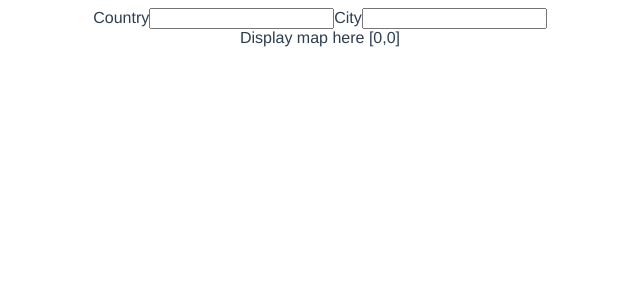
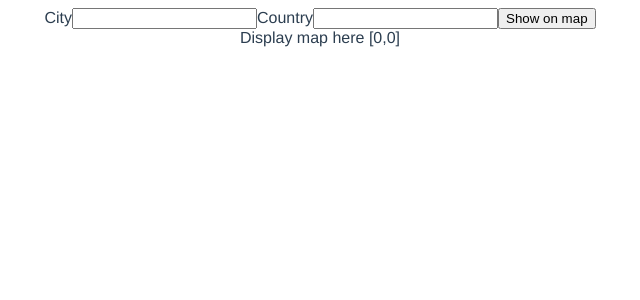
Before and after one commit to cnotv/open-weather-map, a Vue app: page /login in a window 1280 px wide. Both pictures are taken after typing "Sample" into the empty fields and a click on the button "Add key". Shown: the top 300 px of the page, without its empty margins (320-960 px from the left). Built offline with nearby package versions, Linux system fonts and the light colour scheme.

Commit message:
Retrieve locations data from the form

```diff
--- a/src/components/City.vue
+++ b/src/components/City.vue
@@ -1,16 +1,34 @@
 <template>
   <form>
+    <label>City</label>
+    <input required type="text" v-model="city" />
+
     <label>Country</label>
-    <input type="text">
-    <label>City</label>
-    <input type="text">
+    <input required type="text" v-model="country" />
+
+    <button type="button" v-on:click="setLocation()">Show on map</button>
   </form>
 </template>
 
 <script lang="ts">
-import { Component, Vue } from "vue-property-decorator";
+import { mapGetters, mapActions } from "vuex";
 
-@Component
-export default class City extends Vue {
-}
+export default {
+  name: "City",
+  data() {
+    return {
+      city: "",
+      country: ""
+    };
+  },
+  computed: {
+    ...mapGetters(["getApiKey"])
+  },
+  methods: {
+    ...mapActions(["setLocation"]),
+    loadMap() {
+      this.setLocation({ city: this.city, country: this.country });
+    }
+  }
+};
 </script>
```
